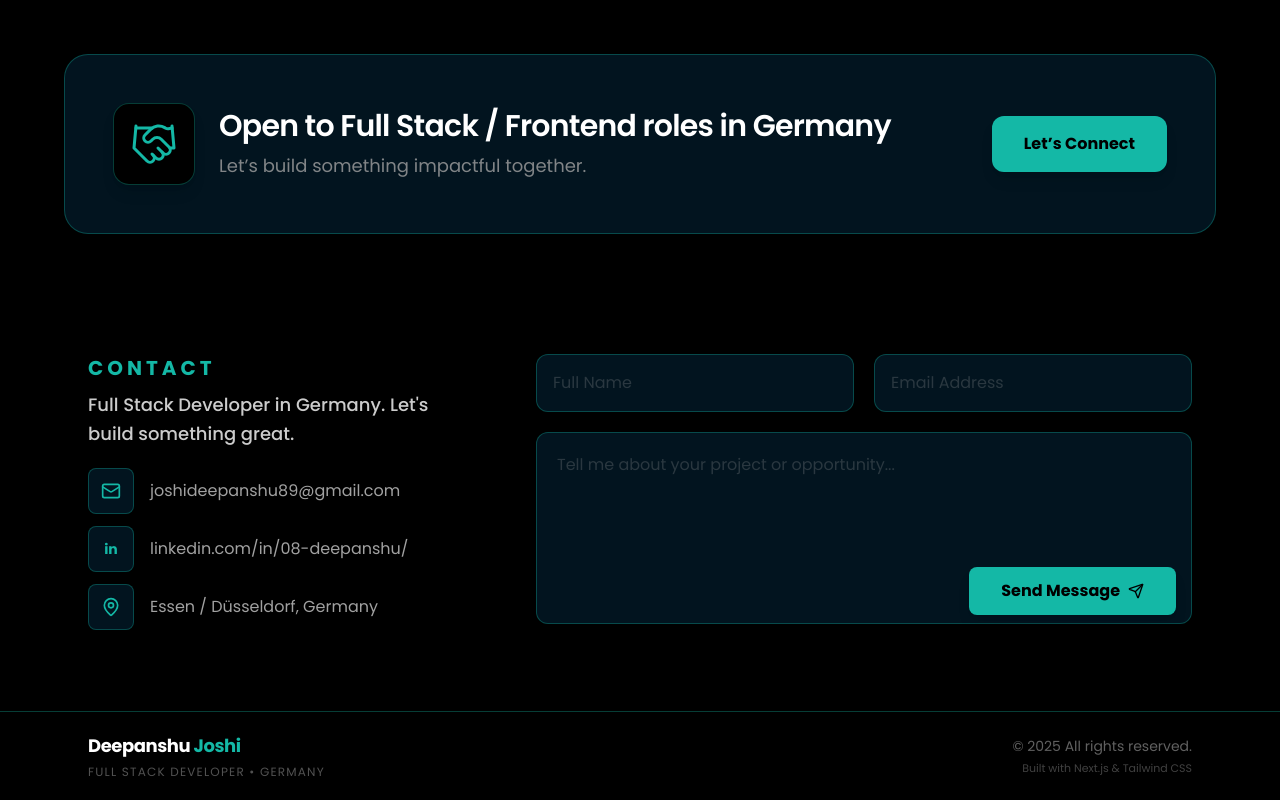
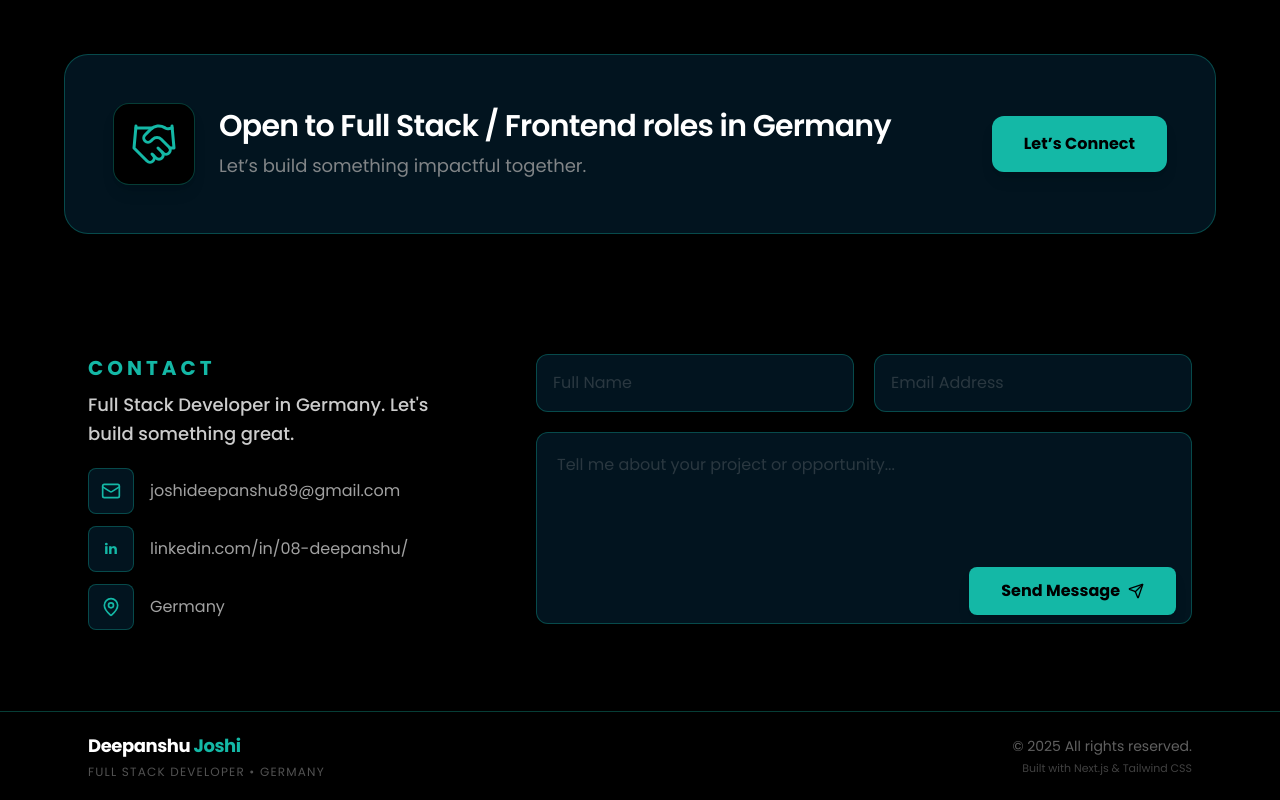
Before and after one commit to joshideepanshu89/portfolio, a Next.js app: page / in a window 1280 px wide. Shown: the part 2812-3612 px from the top of the page. Built offline with nearby package versions, Linux system fonts and the light colour scheme.

Commit message:
contact location update

```diff
--- a/src/components/Contact.tsx
+++ b/src/components/Contact.tsx
@@ -72,7 +72,7 @@ export default function Contact() {
                         <div className="p-3 bg-(--background-light) rounded-lg border border-(--primary-20)">
                             <MapPin className="size-5 text-(--primary)"/>
                         </div>
-                        <span className="text-sm md:text-base">Essen / Düsseldorf, Germany</span>
+                        <span className="text-sm md:text-base">Germany</span>
                     </div>
                 </div>
             </div>
```
